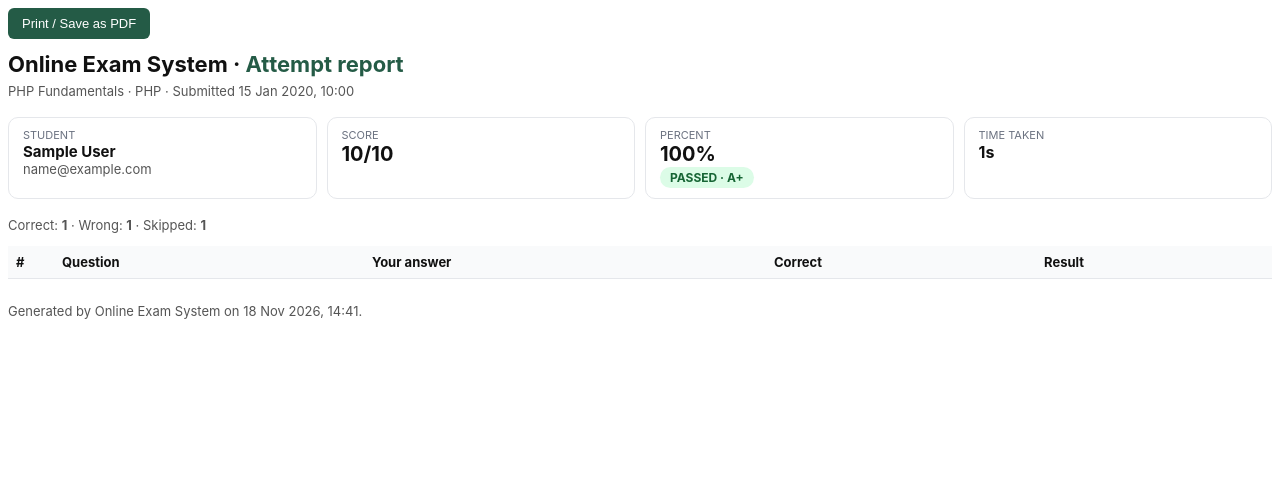
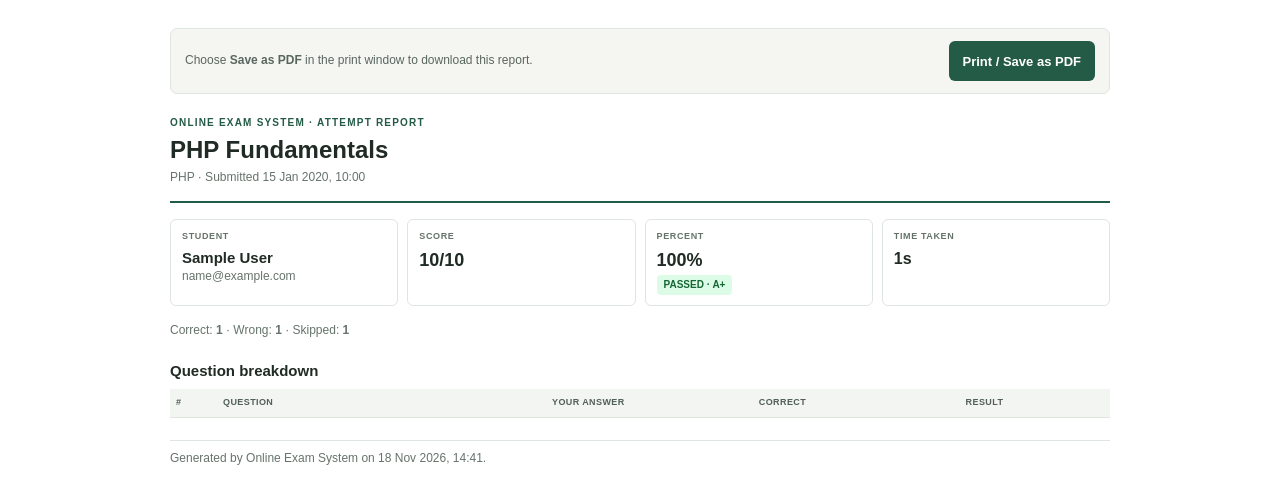
Before and after one commit to Devst12/online-exam-system, a PHP site: page /export.php?type=pdf&attempt=1 in a window 1280 px wide. Shown: the top 504 px of the page. Run offline with PHP 8.4, Linux system fonts and the light colour scheme; the visitor is signed in with stand-in values (Sample User, id 1); data comes from the database, SQL or seed files in the repository; tables that the repository leaves empty hold one stand-in row (values such as "Sample post"); lists and menus that the app fills with data are empty.

Commit message:
style(export): update PDF report styling and improve accessibility
Refactor the CSS for PDF exports to align with the new design system
and improve document layout and readability.

- Update typography, colors, and spacing in `export.php` for better
  visual hierarchy
- Implement a more robust grid and card system for report summaries
- Add `break-inside: avoid` and `table-header-group` to improve print
  rendering
- Update PDF download link in `result.php` with clearer labeling and
  `rel="noopener"` for security

```diff
--- a/export.php
+++ b/export.php
@@ -81,34 +81,62 @@ if ($type === 'pdf') {
       <meta charset="utf-8">
       <title>Attempt report · <?= e($a['qtitle']) ?></title>
       <style>
-        @page { size: A4; margin: 1.2cm; }
-        body { font-family: -apple-system,BlinkMacSystemFont,'Segoe UI',Roboto,sans-serif; color:#111; }
-        h1 { font-size: 22px; margin: 0 0 6px; }
+        @page { size: A4; margin: 14mm 13mm; }
+        * { box-sizing: border-box; }
+        body { max-width: 980px; margin: 28px auto; padding: 0 20px; color: #202b25; font: 14px/1.45 Arial, Helvetica, sans-serif; }
+        h1 { margin: 0 0 5px; font-size: 24px; line-height: 1.2; overflow-wrap: anywhere; }
         h1 span { color: #245b46; }
-        .sub { color: #555; font-size: 13px; }
-        .grid { display: grid; grid-template-columns: repeat(4,1fr); gap: 10px; margin: 18px 0; }
-        .card { border: 1px solid #e5e7eb; border-radius: 10px; padding: 10px 14px; }
-        .card .lbl { font-size: 11px; color: #6b7280; text-transform: uppercase; }
-        .card .val { font-size: 20px; font-weight: 700; }
-        .badge { display: inline-block; padding: 3px 10px; border-radius: 999px; font-size: 12px; font-weight: 700; }
-        .ok   { background:#dcfce7; color:#166534; }
-        .bad  { background:#fee2e2; color:#991b1b; }
-        .warn { background:#fef3c7; color:#92400e; }
-        table { width:100%; border-collapse: collapse; margin-top: 12px; font-size: 13px; }
-        th, td { border-bottom:1px solid #e5e7eb; padding: 8px; text-align:left; vertical-align: top; }
-        th { background:#f9fafb; }
-        .toolbar { margin-bottom: 12px; }
-        .toolbar button { background:#245b46; color:white; border:0; padding:8px 14px; border-radius:6px; font-size:13px; cursor:pointer; }
-        @media print { .toolbar { display:none; } }
+        h2 { margin: 0; font-size: 15px; }
+        .sub { color: #66736b; font-size: 12px; }
+        .toolbar { display: flex; justify-content: space-between; align-items: center; gap: 14px; margin-bottom: 22px; padding: 12px 14px; border: 1px solid #dfe5df; border-radius: 7px; background: #f5f6f2; }
+        .toolbar p { margin: 0; color: #59665e; font-size: 12px; }
+        .toolbar button { flex: 0 0 auto; min-height: 40px; padding: 8px 14px; border: 0; border-radius: 6px; color: #fff; background: #245b46; font-size: 13px; font-weight: 700; cursor: pointer; }
+        .report-head { padding-bottom: 14px; border-bottom: 2px solid #245b46; }
+        .report-kicker { margin-bottom: 5px; color: #245b46; font-size: 10px; font-weight: 700; letter-spacing: .12em; text-transform: uppercase; }
+        .grid { display: grid; grid-template-columns: repeat(4, minmax(0,1fr)); gap: 9px; margin: 16px 0; }
+        .card { min-width: 0; border: 1px solid #dfe5df; border-radius: 6px; padding: 10px 11px; break-inside: avoid; }
+        .card .lbl { margin-bottom: 4px; color: #66736b; font-size: 9px; font-weight: 700; letter-spacing: .07em; text-transform: uppercase; }
+        .card .val { font-size: 18px; font-weight: 700; overflow-wrap: anywhere; }
+        .badge { display: inline-block; padding: 3px 7px; border-radius: 4px; font-size: 10px; font-weight: 700; }
+        .ok   { color:#166534; background:#dcfce7; }
+        .bad  { color:#991b1b; background:#fee2e2; }
+        .warn { color:#92400e; background:#fef3c7; }
+        .summary { margin: 12px 0 18px; }
+        .table-title { margin: 20px 0 6px; }
+        table { width:100%; border-collapse: collapse; table-layout: fixed; margin-top: 8px; font-size: 11px; }
+        th, td { padding: 7px 6px; border-bottom: 1px solid #dfe5df; text-align:left; vertical-align: top; overflow-wrap: anywhere; }
+        th { color: #526057; background:#f2f5f1; font-size: 9px; letter-spacing: .045em; text-transform: uppercase; }
+        thead { display: table-header-group; }
+        tr { break-inside: avoid; }
+        .report-footer { margin-top: 22px; padding-top: 9px; border-top: 1px solid #dfe5df; }
+        @media (max-width: 640px) {
+          body { margin: 14px auto; padding: 0 12px; font-size: 13px; }
+          .grid { grid-template-columns: repeat(2, minmax(0,1fr)); }
+          table { font-size: 10px; }
+          th, td { padding: 6px 4px; }
+          .toolbar { align-items: flex-start; flex-direction: column; }
+        }
+        @media print {
+          html, body { width: auto; max-width: none; margin: 0; padding: 0; background: #fff; }
+          body { font-size: 10pt; -webkit-print-color-adjust: exact; print-color-adjust: exact; }
+          .toolbar { display: none !important; }
+          .report-head { break-after: avoid; }
+          a { color: inherit; text-decoration: none; }
+          th { background: #f2f5f1 !important; }
+        }
       </style>
     </head>
     <body>
       <div class="toolbar">
-        <button onclick="window.print()">Print / Save as PDF</button>
+        <p>Choose <strong>Save as PDF</strong> in the print window to download this report.</p>
+        <button type="button" onclick="window.print()">Print / Save as PDF</button>
       </div>
 
-      <h1>Online Exam System · <span>Attempt report</span></h1>
-      <div class="sub"><?= e($a['qtitle']) ?> &middot; <?= e($a['tag'] ?: 'General') ?> &middot; Submitted <?= e(date('d M Y, H:i', strtotime($a['submitted_at']))) ?></div>
+      <header class="report-head">
+        <div class="report-kicker">Online Exam System · Attempt report</div>
+        <h1><?= e($a['qtitle']) ?></h1>
+        <div class="sub"><?= e($a['tag'] ?: 'General') ?> &middot; Submitted <?= e(date('d M Y, H:i', strtotime($a['submitted_at']))) ?></div>
+      </header>
 
       <div class="grid">
         <div class="card"><div class="lbl">Student</div><div class="val" style="font-size:15px"><?= e($a['uname']) ?></div><div class="sub"><?= e($a['uemail']) ?></div></div>
@@ -119,10 +147,11 @@ if ($type === 'pdf') {
         <div class="card"><div class="lbl">Time taken</div><div class="val" style="font-size:16px"><?= e(format_duration_seconds((int)$a['time_taken_sec'])) ?></div></div>
       </div>
 
-      <p class="sub">Correct: <strong><?= (int) $a['correct_count'] ?></strong> &middot; Wrong: <strong><?= (int) $a['wrong_count'] ?></strong> &middot; Skipped: <strong><?= (int) $a['unanswered_count'] ?></strong></p>
+      <p class="sub summary">Correct: <strong><?= (int) $a['correct_count'] ?></strong> &middot; Wrong: <strong><?= (int) $a['wrong_count'] ?></strong> &middot; Skipped: <strong><?= (int) $a['unanswered_count'] ?></strong></p>
 
+      <h2 class="table-title">Question breakdown</h2>
       <table>
-        <thead><tr><th style="width:30px">#</th><th>Question</th><th>Your answer</th><th>Correct</th><th>Result</th></tr></thead>
+        <thead><tr><th style="width:5%">#</th><th style="width:35%">Question</th><th style="width:22%">Your answer</th><th style="width:22%">Correct</th><th style="width:16%">Result</th></tr></thead>
         <tbody>
         <?php $i=1; foreach ($rows as $r): ?>
           <tr>
@@ -136,8 +165,7 @@ if ($type === 'pdf') {
         </tbody>
       </table>
 
-      <p class="sub" style="margin-top:24px">Generated by Online Exam System on <?= e(date('d M Y, H:i')) ?>.</p>
-      <script>window.onload = () => setTimeout(() => window.print(), 350);</script>
+      <p class="sub report-footer">Generated by Online Exam System on <?= e(date('d M Y, H:i')) ?>.</p>
     </body></html>
     <?php
     exit;
--- a/result.php
+++ b/result.php
@@ -72,7 +72,7 @@ include __DIR__ . '/includes/header.php';
         </div>
 
         <div class="d-flex flex-wrap gap-2 mt-4">
-          <a class="btn btn-outline-primary" href="<?= e(base_url('export.php?type=pdf&attempt=' . (int) $att['id'])) ?>" target="_blank"><i class="bi bi-file-earmark-pdf"></i> Download PDF</a>
+          <a class="btn btn-outline-primary" href="<?= e(base_url('export.php?type=pdf&attempt=' . (int) $att['id'])) ?>" target="_blank" rel="noopener"><i class="bi bi-file-earmark-pdf"></i> Print / save PDF</a>
           <a class="btn btn-outline-secondary" href="<?= e(base_url('export.php?type=csv&attempt=' . (int) $att['id'])) ?>"><i class="bi bi-filetype-csv"></i> Export CSV</a>
           <a class="btn btn-primary" href="<?= e(base_url('take-exam.php?quiz=' . (int) $att['quiz_id'])) ?>"><i class="bi bi-arrow-clockwise"></i> Retake</a>
         </div>
```
